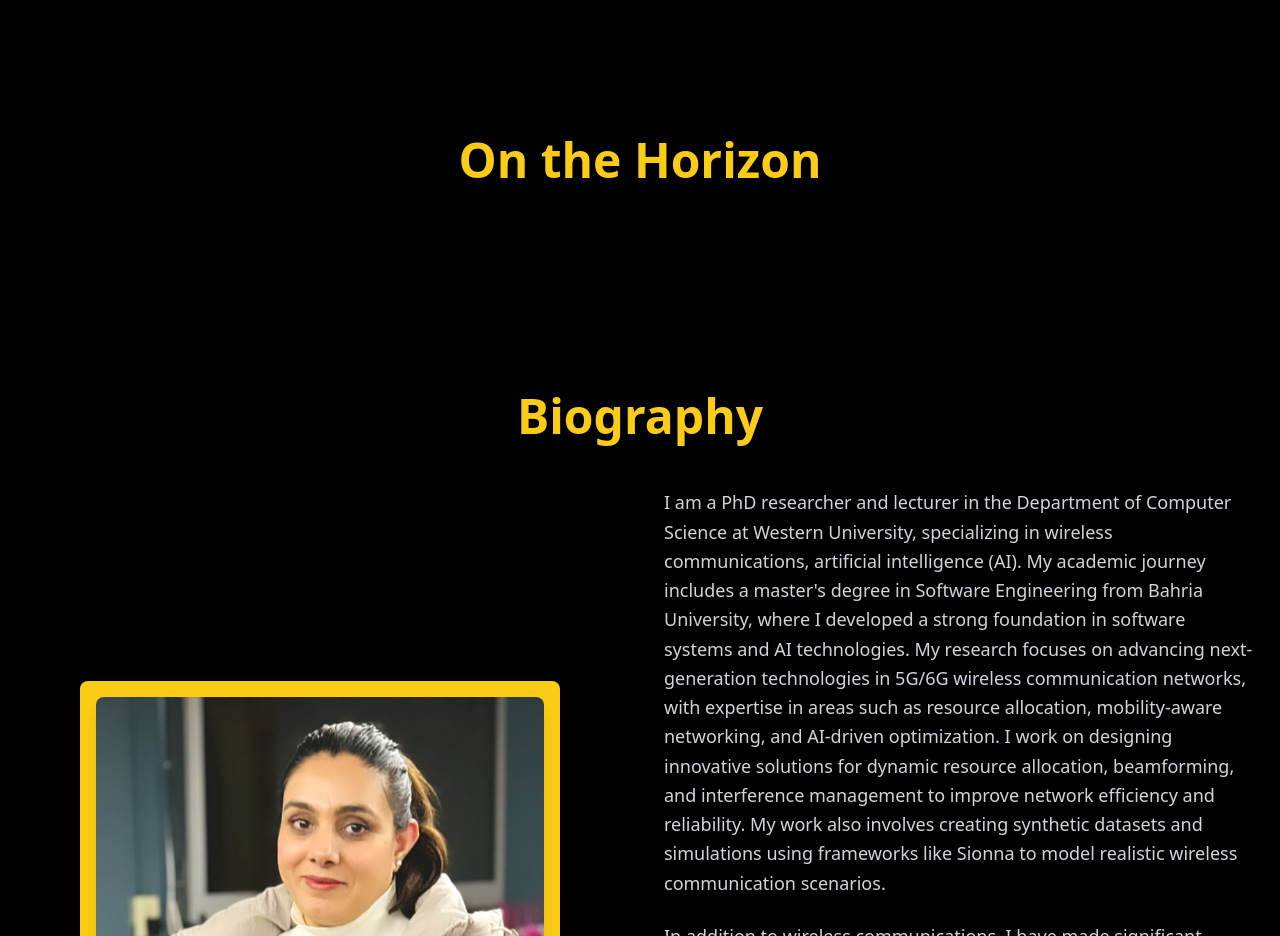
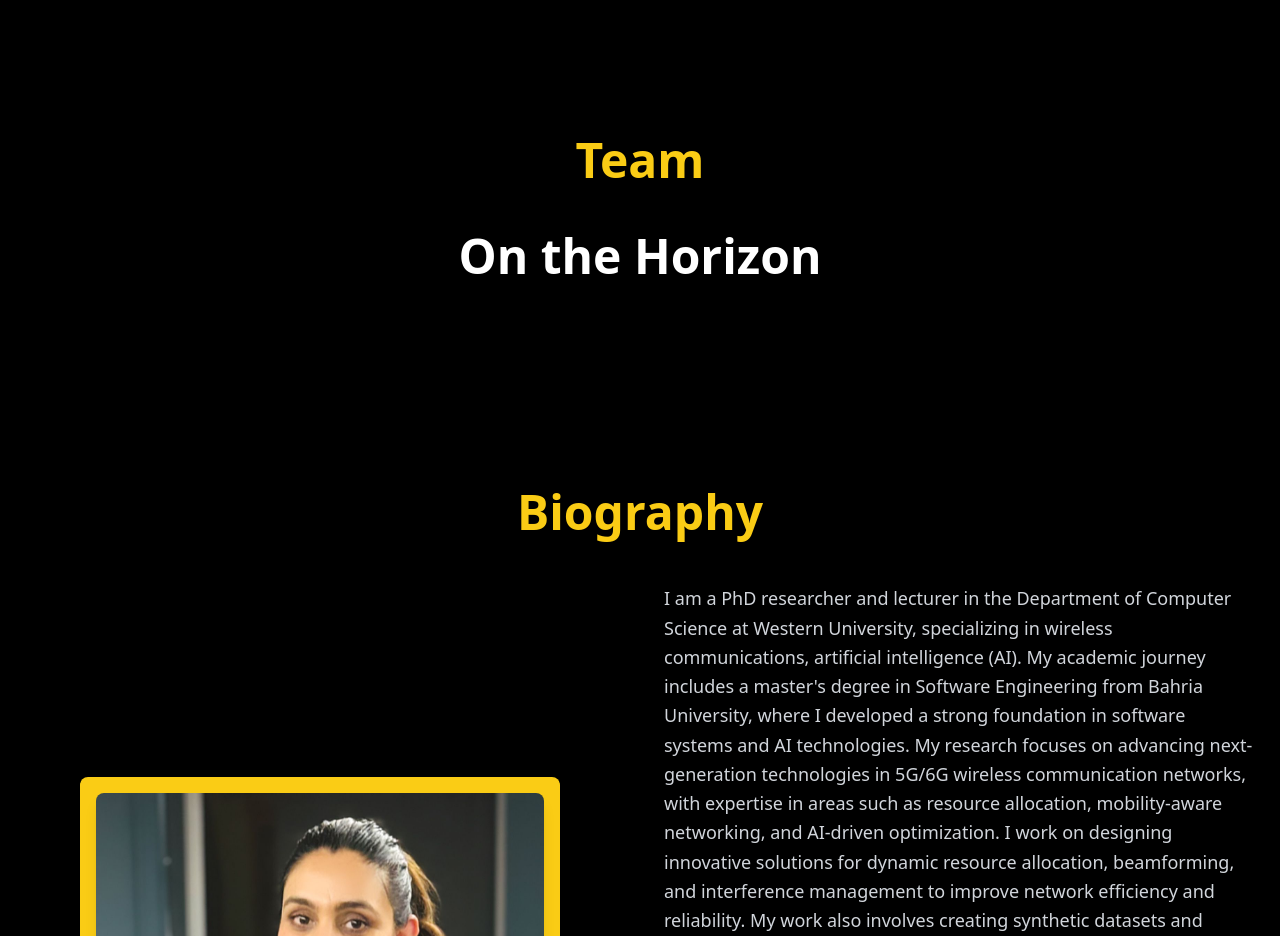
Before and after one commit to Amna1993/iqra, a React (Create React App) app: page / in a window 1280 px wide. Shown: the part 2520-3456 px from the top of the page. Built offline with nearby package versions, Linux system fonts and the light colour scheme.

Commit message:
team update

```diff
--- a/src/components/Team.jsx
+++ b/src/components/Team.jsx
@@ -6,7 +6,10 @@ const Team = () => {
   return (
     <section id="team" className="py-20 bg-black">
       <div className="container mx-auto px-6">
-        <h2 className="text-5xl font-extrabold text-center text-yellow-400 mb-12">
+        <h1 className="text-5xl font-extrabold text-center text-yellow-400 mb-12">
+          Team
+        </h1>
+        <h2 className="text-5xl font-extrabold text-center text-white mb-12">
           On the Horizon
         </h2>
 
```
